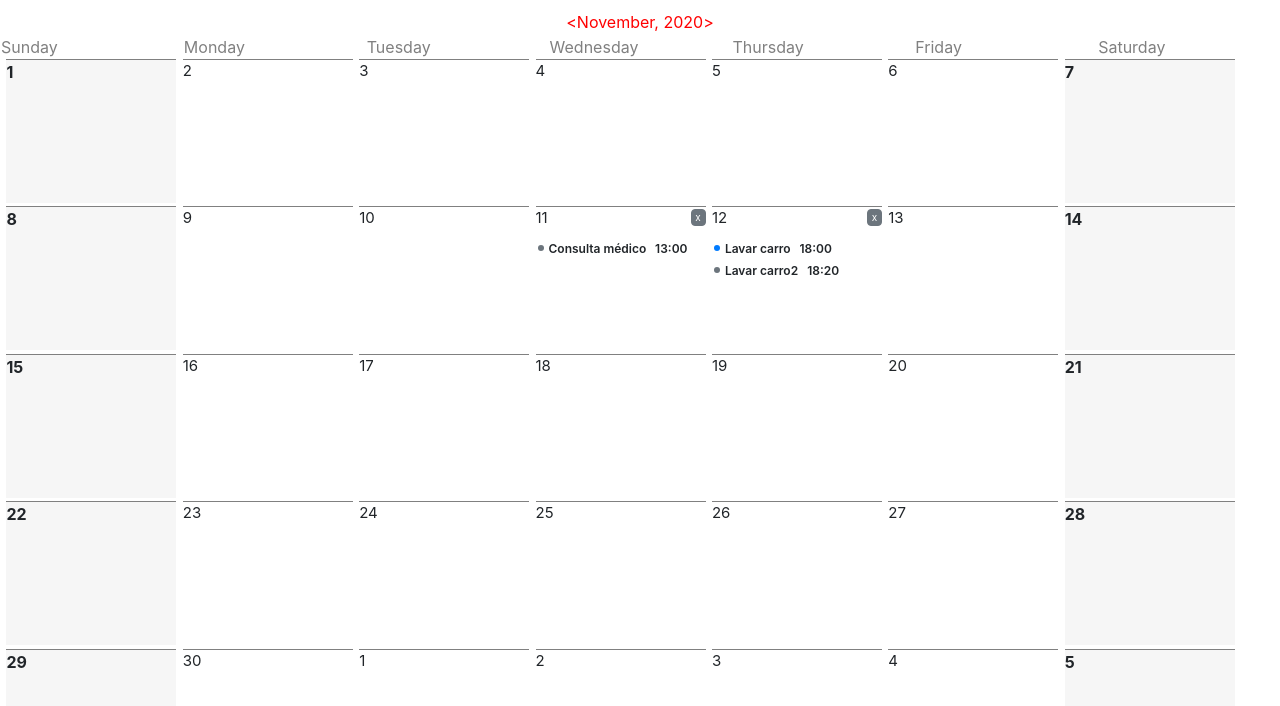
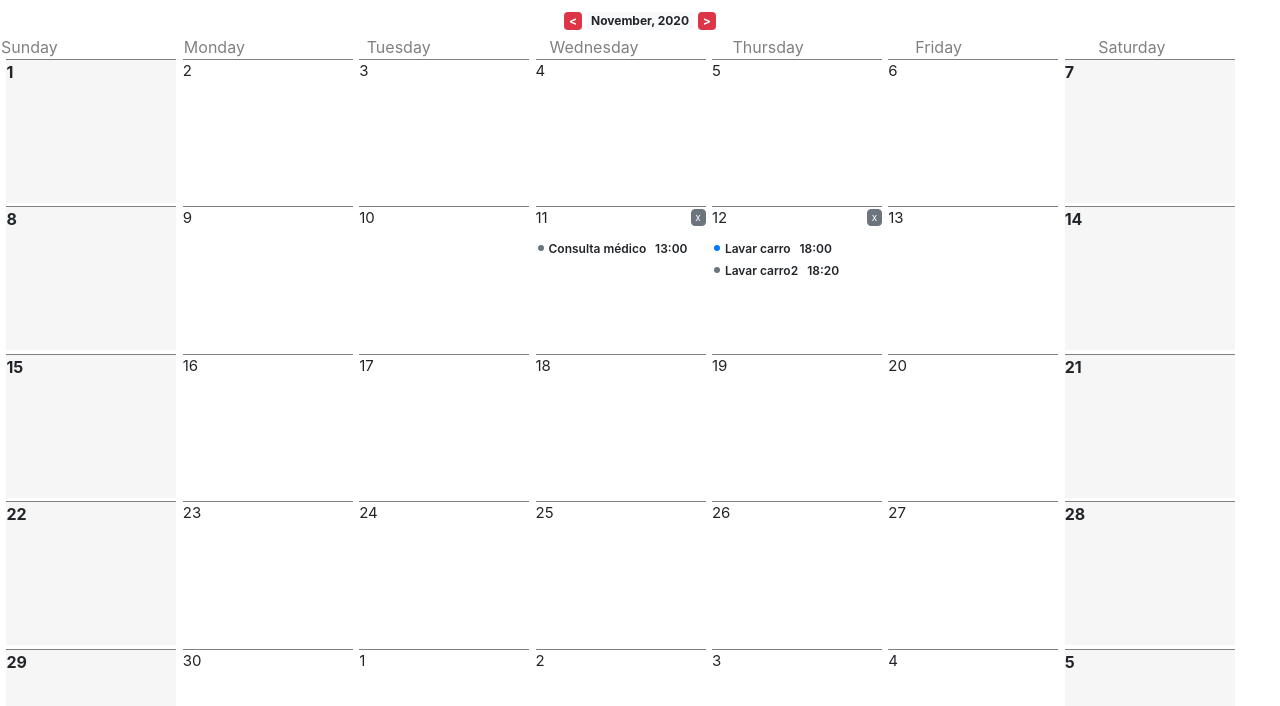
Before and after one commit to LucasBernardes/calendar-code-challenge, a React (Create React App) app: page / in a window 1280 px wide. Shown: the top 706 px of the page. Built offline with nearby package versions, Linux system fonts and the light colour scheme.

Commit message:
Fixed month but still missing something

```diff
--- a/src/Calendar/Calendar.js
+++ b/src/Calendar/Calendar.js
@@ -1,6 +1,6 @@
 import React, { useState, useEffect } from 'react';
 import { useSelector, useDispatch } from 'react-redux';
-import { Tooltip, OverlayTrigger, Button} from 'react-bootstrap';
+import { Tooltip, OverlayTrigger, Button, Badge } from 'react-bootstrap';
 import Alert from './../Alert';
 import moment from 'moment';
 import Modal from '../Modal';
@@ -9,61 +9,39 @@ import { colors } from '../static';
 
 function Calendar() {
   const events = useSelector(state => state.data);
-  const selectedDate = useSelector(state => state.selectedDate);
   const [addNewEventVisible, setAddNewEventVisible] = useState(false)
   const [monthOffset, setMonthOffset] = useState(0)
   const [currentMonth, setCurrentMonth] = useState(moment().add(0, 'months'))
   const [selectedIndex, setSelectedIndex] = useState(null);
   const dispatch = useDispatch();
-  const [lastMonth, setLastMonth] = useState(Array.from({length: moment().add(monthOffset - 1,'months').daysInMonth()}, (x, i) => moment().add(monthOffset - 1,'months').startOf('month').add(i, 'days')))
-  const [nextMonth, setNextMonth] = useState(Array.from({length: moment().add(monthOffset + 1,'months').daysInMonth()}, (x, i) => moment().add(monthOffset + 1,'months').startOf('month').add(i, 'days')))
-  const [currentMonthDates, setCurrentMonthDates] = useState(Array.from({length: moment().add(monthOffset,'months').daysInMonth()}, (x, i) => moment().add(monthOffset,'months').startOf('month').add(i, 'days')))
+  const [lastMonth, setLastMonth] = useState(Array.from({ length: moment().add(monthOffset - 1, 'months').daysInMonth() }, (x, i) => moment().add(monthOffset - 1, 'months').startOf('month').add(i, 'days')))
+  const [nextMonth, setNextMonth] = useState(Array.from({ length: moment().add(monthOffset + 1, 'months').daysInMonth() }, (x, i) => moment().add(monthOffset + 1, 'months').startOf('month').add(i, 'days')))
+  const [currentMonthDates, setCurrentMonthDates] = useState(Array.from({ length: moment().add(monthOffset, 'months').daysInMonth() }, (x, i) => moment().add(monthOffset, 'months').startOf('month').add(i, 'days')))
   const weekArray = moment.weekdays()
 
   useEffect(() => {
     console.log(monthOffset)
-    setCurrentMonthDates(Array.from({length: moment().add(monthOffset,'months').daysInMonth()}, (x, i) => moment().add(monthOffset,'months').startOf('month').add(i, 'days')))
-    setNextMonth(Array.from({length: moment().add(monthOffset + 1,'months').daysInMonth()}, (x, i) => moment().add(monthOffset + 1,'months').startOf('month').add(i, 'days')))
-    setLastMonth(Array.from({length: moment().add(monthOffset - 1,'months').daysInMonth()}, (x, i) => moment().add(monthOffset - 1,'months').startOf('month').add(i, 'days')))
+    setCurrentMonthDates(Array.from({ length: moment().add(monthOffset, 'months').daysInMonth() }, (x, i) => moment().add(monthOffset, 'months').startOf('month').add(i, 'days')))
+    setNextMonth(Array.from({ length: moment().add(monthOffset + 1, 'months').daysInMonth() }, (x, i) => moment().add(monthOffset + 1, 'months').startOf('month').add(i, 'days')))
+    setLastMonth(Array.from({ length: moment().add(monthOffset - 1, 'months').daysInMonth() }, (x, i) => moment().add(monthOffset - 1, 'months').startOf('month').add(i, 'days')))
     setCurrentMonth(moment().add(monthOffset, 'months'))
     console.log(currentMonthDates)
-  },[monthOffset])
-
+  }, [monthOffset])
 
   useEffect(() => {
     console.log(currentMonthDates)
-
     let auxMonth = [...currentMonthDates];
     const date = auxMonth[0].day();
-    if(date > 0) {
-      // for (var i = 0; i < date; i++) {
+    if (date > 0) {
       console.log(date)
-      auxMonth = [...lastMonth.slice(-date) , ...currentMonthDates]
+      auxMonth = [...lastMonth.slice(-date), ...currentMonthDates]
       console.log(auxMonth.lenght)
-
-      // currentMonthDates.unshift(currentMonthDates[0].add(i - 1, 'days'))
     }
-    console.log(date)
-    console.log(auxMonth.length)
     if (auxMonth.length < 35) {
       auxMonth = [...auxMonth, ...nextMonth.slice(0, 35 - auxMonth.length)]
     }
-    // while(auxMonth.length < 35) {
-    //   auxMonth= [...auxMonth, ...[auxMonth[auxMonth.length - 1].add(1, 'days')]];
-    // }
     setCurrentMonthDates(auxMonth)
-  },[lastMonth])
-
-  // useEffect(() => {
-  //   const date = currentMonthDates[0].day();
-  //   if(date > 0) {
-  //     // for (var i = 0; i < date; i++) {
-  //       console.log(date)
-  //       setCurrentMonthDates([...lastMonth.slice(-date) , ...currentMonthDates])
-  //       // currentMonthDates.unshift(currentMonthDates[0].add(i - 1, 'days'))
-  //     // }
-  //   }
-  // },[currentMonthDates])
+  }, [lastMonth])
 
   useEffect(() => {
     if (!addNewEventVisible) {
@@ -72,43 +50,7 @@ function Calendar() {
         data: '',
       })
     }
-  },[addNewEventVisible])
-
-  // useEffect(() => {
-  //   currentMonthDates = [];
-  // },[monthOffset])
-
-  // const getDaysByMonth = (month) => {
-  //   console.log('month', month)
-  //   const daysInMonth = moment(month).daysInMonth();
-  //   return Array.from({length: daysInMonth}, (v, k) => k + 1)
-  // };
-
-  useEffect(() => {
-    // setCurrentMonth(moment().add(monthOffset, 'months'));
-    // setNextMonth(Array.from({length: moment().add(monthOffset + 1,'months').daysInMonth()}, (x, i) => moment().add(monthOffset + 1,'months').startOf('month').add(i, 'days')));
-    // setCurrentMonthDates(Array.from({length: moment().add(monthOffset,'months').daysInMonth()}, (x, i) => moment().add(monthOffset,'months').startOf('month').add(i, 'days')));
-  },[monthOffset])
-
-
-
-  useEffect(() => {
-    // console.log('mudou currentMonthDates', currentMonthDates[0].day())
-    // const date = currentMonthDates[0].day();
-    // if(date > 0) {
-    //   for (var i = 0; i < date; i++) {
-    //     currentMonthDates.unshift(currentMonthDates[0].add(i - 1, 'days'))
-    //   }
-    // }
-    // let auxArray = []
-    // if(currentMonthDates.length +  auxArray.length < 35) {
-    //   console.log(currentMonthDates.length)
-    //   setCurrentMonthDates(currentMonthDates.concat(nextMonth.slice(0, 35 - currentMonthDates.length)));
-    // }
-
-    //setCurrentMonthDates(currentMonthDates.concat(auxArray))
-    //console.log(auxArray)
-  },[])
+  }, [addNewEventVisible])
 
   const RenderEvents = (date) => {
     const currentDate = date.format('DD/MM/YYYY');
@@ -134,14 +76,12 @@ function Calendar() {
 
   const MonthChooserHeader = () => {
     return (
-      <div className="calendar-chooser-header">
-        <div onClick={() => setMonthOffset(monthOffset - 1)}>
-          {' < '}
-        </div>
-        {currentMonth.format("MMMM, YYYY")}
-        <div onClick={() => setMonthOffset(monthOffset + 1)}>
-          {' > '}
-        </div>
+      <div variant="primary" size="sm" className="calendar-chooser-header">
+        <h6>
+          <Badge className='month-button' variant="danger" onClick={() => setMonthOffset(monthOffset - 1)}>{'<'}</Badge>{' '}
+          <Badge variant="light">{currentMonth.format("MMMM, YYYY")}</Badge>{' '}
+          <Badge className='month-button' variant="danger" onClick={() => setMonthOffset(monthOffset + 1)}>{'>'}</Badge>
+        </h6>
       </div>
     );
   }
@@ -172,9 +112,7 @@ function Calendar() {
   }
 
   const handleRemoveAllClick = (e, date) => {
-    // onst newDate = { ...events };
-    //       newDate[selectedEvent.date].splice(selectedEvent.index, 1)
-    const removed = {...events}
+    const removed = { ...events }
     removed[date] = [];
     e.stopPropagation();
     dispatch({
@@ -187,7 +125,7 @@ function Calendar() {
     e.stopPropagation();
     dispatch({
       type: 'SELECTED_EVENT',
-      data: {...events[date][index], index, date},
+      data: { ...events[date][index], index, date },
     })
     setAddNewEventVisible(true)
   }
@@ -210,7 +148,6 @@ function Calendar() {
                 <div className={`${(date.day() === 0 || date.day() === 6) ? 'weekend' : 'calendar-item'}`}>
                   <div className="event-date-number">
                     {date.date()}
-                    {/* {date.} */}
                     {events[formatedDate] && events[formatedDate].length > 0 && (
                       <OverlayTrigger
                         key="top"
@@ -220,7 +157,7 @@ function Calendar() {
                           </Tooltip>
                         }
                       >
-                        <Button onClick={(e) => handleRemoveAllClick(e, formatedDate)}variant="secondary" style={{ float: 'right', padding: 0, width: 15, marginTop: 2, fontSize: 10 }} >x</Button>
+                        <Button onClick={(e) => handleRemoveAllClick(e, formatedDate)} variant="secondary" style={{ float: 'right', padding: 0, width: 15, marginTop: 2, fontSize: 10 }} >x</Button>
                       </OverlayTrigger>
                     )}
                   </div>
--- a/src/styles.css
+++ b/src/styles.css
@@ -21,6 +21,11 @@
     float: right;
     padding: 0;
     margin-top: 2px;
+}
+
+.month-button {
+    cursor: pointer;
+    /* font-size: 20px; */
 }
 
 .calendar-item {
```
Also changed, not shown: 2 other files (tests, documents, lock files or other folders).
